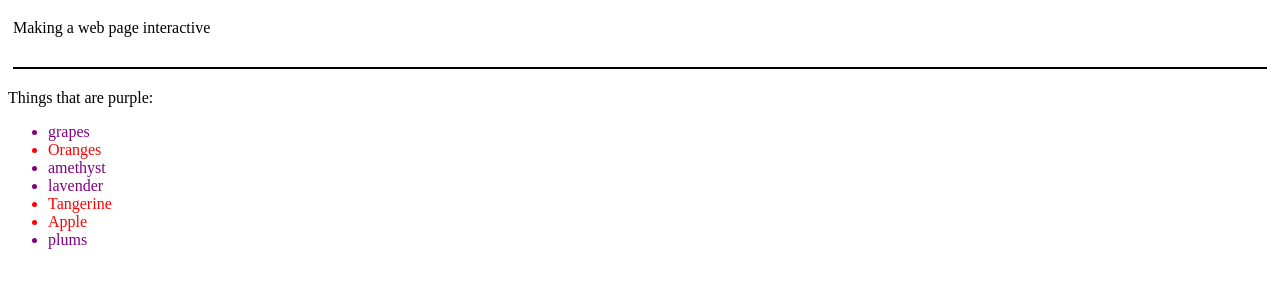
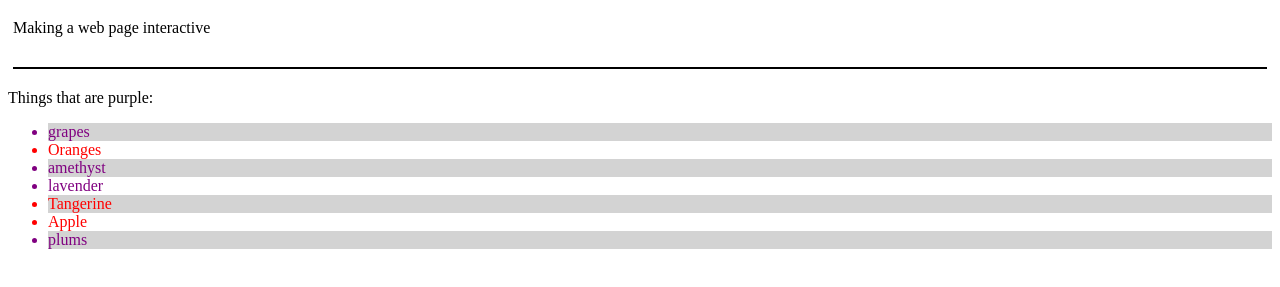
Before and after one commit to kingsleycj/JS-practice, a website: page dom.html in a window 1280 px wide. Shown: the part 61-348 px from the top of the page. Drawn offline with Linux system fonts and the light colour scheme.

Commit message:
getting a handle on the DOM

```diff
--- a/dom.html
+++ b/dom.html
@@ -9,7 +9,7 @@
 <body id="myBody">
     <h1 id="myHeading">Javascript and the DOM</h1>
     <p style="border-bottom: 2px solid ; margin: 5px; margin-bottom: 20px; padding-bottom: 30px;">Making a web page interactive</p>
-    <p>Things that are purple: </p>
+    <p title="label">Things that are purple: </p>
     <ul>
         <li>grapes</li>
         <li class="error-not-purple">Oranges</li>
--- a/js/app.js
+++ b/js/app.js
@@ -129,8 +129,14 @@ for (let i = 0; i < myList.length; i++) {
     myList[i].style.color = 'purple';
 }
 
-const myList1 = document.getElementsByClassName("error-not-purple");
+const myList1 = document.querySelectorAll(".error-not-purple");
 
 for (let i = 0; i < myList1.length; i++) {
   myList1[i].style.color = "red";
 }
+
+const evens = document.querySelectorAll("li:nth-child(odd)");
+
+for (let i = 0; i < evens.length; i++) {
+  evens[i].style.backgroundColor = "lightgray";
+}
```
